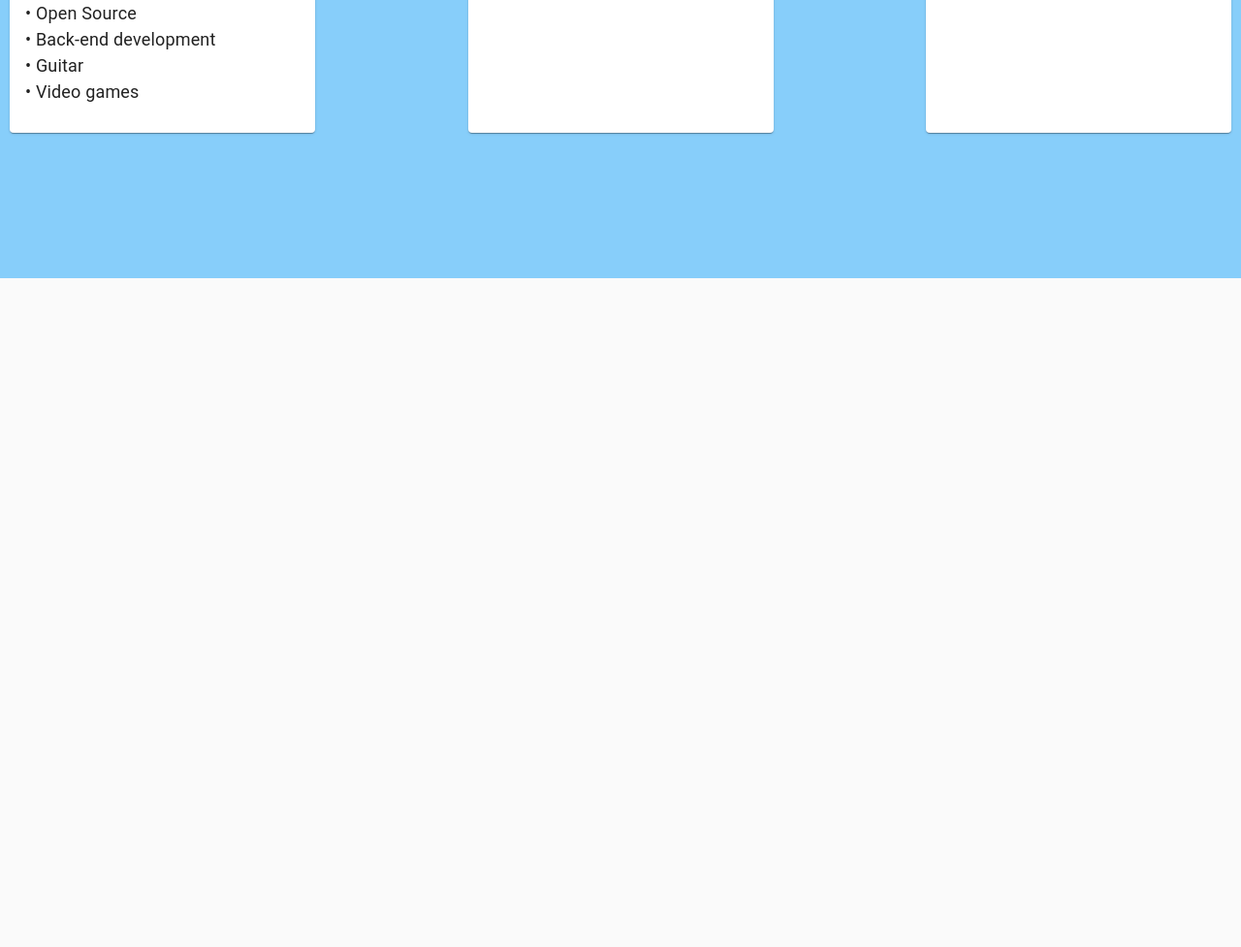
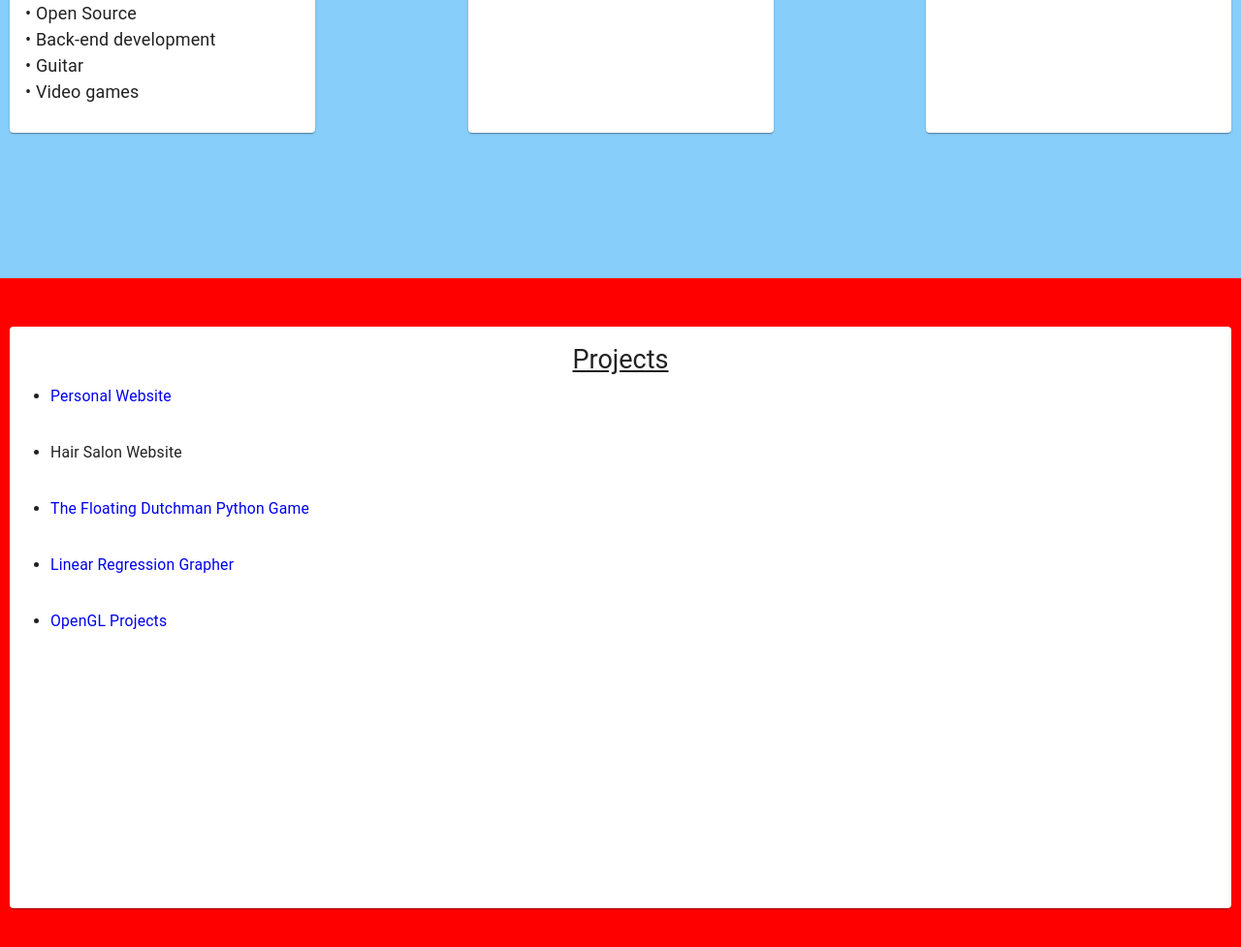
Before and after one commit to skbt27i/PortfolioWebsite, a Gatsby site: page / in a window 1280 px wide. Shown: the part 1311-2288 px from the top of the page at 97% size. Before the commit the page ends 1598 px from the top, so only its background shows below. Built offline with nearby package versions, Linux system fonts and the light colour scheme; Gatsby itself is replaced by a stand-in of ours.

Commit message:
add projects sections

```diff
--- a/src/components/Projects.js
+++ b/src/components/Projects.js
@@ -14,12 +14,11 @@ const useStyles = makeStyles((theme) => ({
     paper: {
       padding: theme.spacing(2),
       height: '600px',
-
     },
   }));
 
 
-const Project= (props) => {
+const Projects= (props) => {
     const classes = useStyles();
 
 
@@ -31,21 +30,21 @@ const Project= (props) => {
   justify="space-between"
   alignItems="baseline">
 
-        <Grid item xs={1}>
+        <Grid item xs={12}>
           <Paper className = {classes.paper}>
-            <Typography gutterBottom align ="cen">
-            <u>Projects</u>
+          <Typography variant="h5" gutterBottom align ="center">
+           <u>Projects</u>
             </Typography>
             <ul>
-            <li>Personal Website </li>
+            <li> <a href="https://github.com/skbt27i/skbt27i.github.io">Personal Website </a> </li>
             <br />
             <li>Hair Salon Website </li>
             <br />
-            <li>The Floating Dutchman Python Game </li>
+            <li> <a href="https://github.com/EddieFerro/thefloatingdutchman">The Floating Dutchman Python Game</a></li>
             <br />
-            <li> Linear Regression Grapher </li>
+            <li><a href="https://github.com/skbt27i/JavascriptGrapher"> Linear Regression Grapher </a> </li>
             <br />
-            <li> Face Project </li>
+            <li><a href="https://github.com/skbt27i/OpenGLProjects"> OpenGL Projects </a> </li>
             </ul>
             </Paper>
         </Grid>
@@ -64,4 +63,4 @@ const Project= (props) => {
     );
 }
 
-export default About
+export default Projects
--- a/src/components/layout.css
+++ b/src/components/layout.css
@@ -661,6 +661,15 @@ pre tt:after {
   background-color: lightskyblue;
 
 }
+.section3 {
+  clear:both;
+  height: 800px;
+  padding-top: 50px;
+  padding-left: 10px;
+  padding-right: 10px;
+  background-color: red;
+
+}
 
 .about1{
   margin-left: 15px;
--- a/src/components/layout.js
+++ b/src/components/layout.js
@@ -13,6 +13,7 @@ import scrollTo from 'gatsby-plugin-smoothscroll';
 import Header from "./header"
 import "./layout.css"
 import About from "./About"
+import Projects from "./Projects"
 
 const Layout = ({ children }) => {
 
@@ -34,13 +35,15 @@ const Layout = ({ children }) => {
 
         <footer>
        <div className="arrow bounce">
-          <a className="fa fa-chevron-down fa-4x"  href="javascript:void(0)" onClick={() => scrollTo('#test2')}></a>
+          <a className="fa fa-chevron-down fa-4x"  href="javascript:void(0)" onClick={() => scrollTo('#About')}></a>
         </div>
         </footer>
       </div>
-
-      <div id ='test2' className="section2">
+      <div id ='About' className="section2">
       <About />
+      </div>
+      <div id ='Projects' className="section3">
+      <Projects />
       </div>
     </>
   )
```
